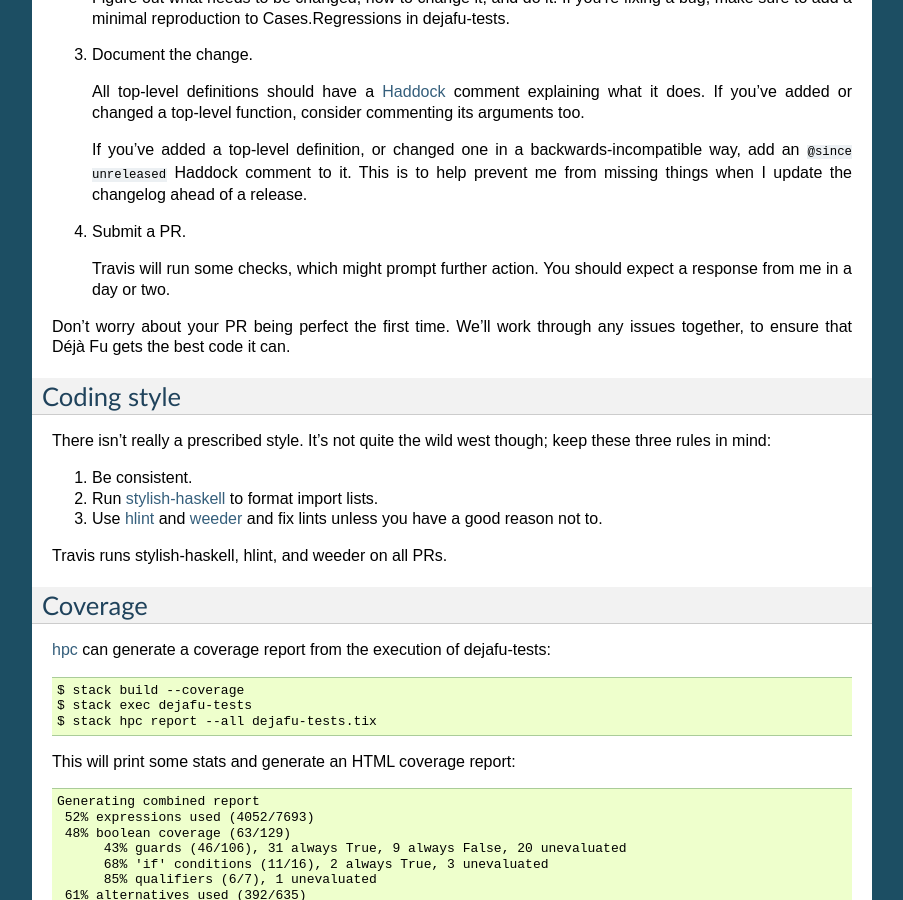
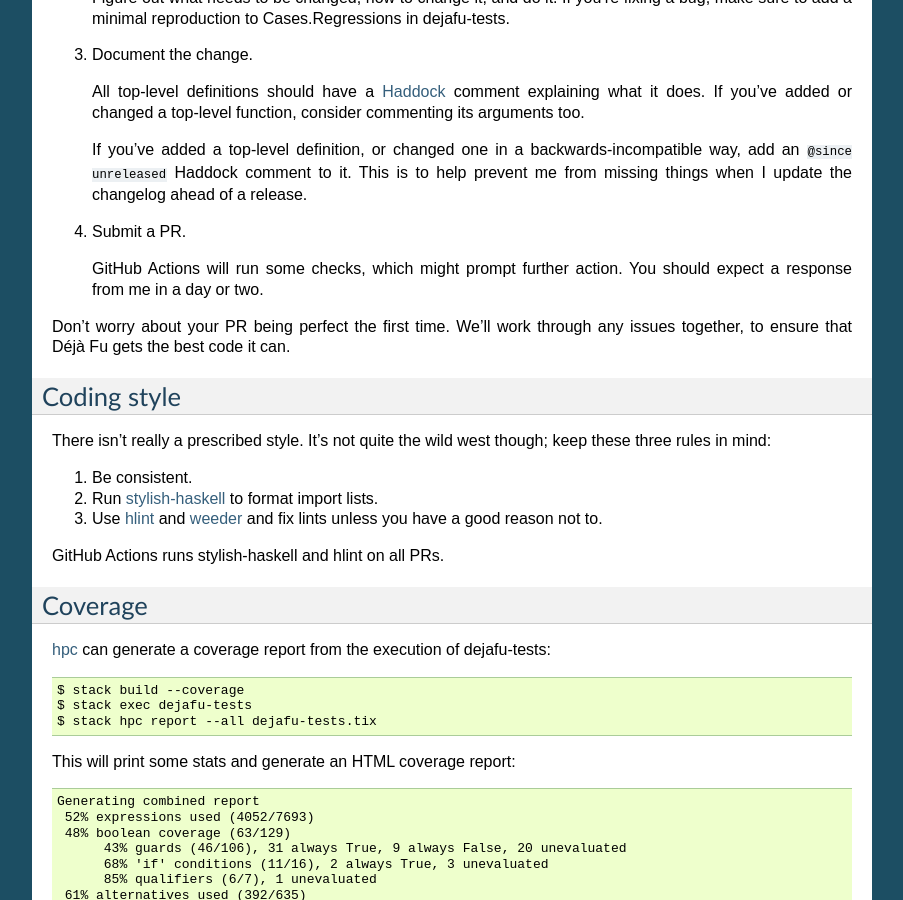
Before and after one commit to barrucadu/dejafu, a Sphinx documentation site: the page built from doc/contributing.rst, in a window 1280 px wide and 900 px high, scrolled down 815 px. Shown: the whole window, without its empty margins (198-1101 px from the left). Built offline with Sphinx 7.4.7, drawn with Linux system fonts in a browser that asks for light colours.

Commit message:
Correct remaining references to Travis in docs
Spotted this while perusing the Release Process page.

```diff
--- a/doc/contributing.rst
+++ b/doc/contributing.rst
@@ -61,8 +61,8 @@ Making the change
 
 4. Submit a PR.
 
-   Travis will run some checks, which might prompt further action.
-   You should expect a response from me in a day or two.
+   GitHub Actions will run some checks, which might prompt further
+   action.  You should expect a response from me in a day or two.
 
 Don't worry about your PR being perfect the first time.  We'll work
 through any issues together, to ensure that Déjà Fu gets the best code
@@ -82,7 +82,7 @@ though; keep these three rules in mind:
 3. Use :hackage:`hlint` and :hackage:`weeder` and fix lints unless you
    have a good reason not to.
 
-Travis runs stylish-haskell, hlint, and weeder on all PRs.
+GitHub Actions runs stylish-haskell and hlint on all PRs.
 
 
 Coverage
--- a/doc/ghc.rst
+++ b/doc/ghc.rst
@@ -34,7 +34,7 @@ cause a **patch level version bump**.
 A new GHC release won't get a Stackage LTS for little while.  When it
 does:
 
-1. Add the LTS to the Travis script.
+1. Add the LTS to the GitHub Actions configuration.
 2. Update the resolver in the stack.yaml.
 3. Put the LTS in the table.
 
@@ -46,7 +46,8 @@ When we want to drop an unsupported version of GHC, we need to bump
 the version bound on :hackage:`base` to preclude it.  This is a
 backwards-incompatible change which causes a **major version bump**.
 
-1. Remove the dropped GHC version from the Travis script.
+1. Remove the dropped GHC version from the GitHub Actions
+   configuration.
 2. Bump the lower bound of :hackage:`base`.
 3. Look through the other dependencies.  Some may not work with our
    new lower bound on :hackage:`base`, so we should bump those too.
```
Also changed, not shown: doc/release_process.rst (+3 -9 lines).
